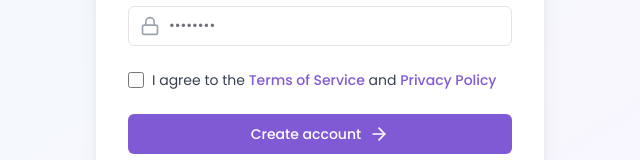
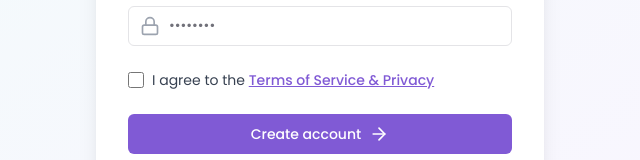
Before and after one commit to MrNamra/storage-frontend, a React (Vite) app: page /signup in a window 1280 px wide. Shown: the part 540-700 px from the top of the page, without its empty margins (320-960 px from the left). Built offline with nearby package versions, Linux system fonts and the light colour scheme.

Commit message:
refactor: update terms and conditions links in Signup component for clarity

```diff
--- a/src/pages/Signup.tsx
+++ b/src/pages/Signup.tsx
@@ -243,16 +243,10 @@ export default function SignUp() {
                 I agree to the{" "}
                 <Link
                   to="/terms-conditions"
-                  className="font-medium text-purple-600 hover:text-purple-500"
+                  className="font-medium text-purple-600 hover:text-purple-500 underline"
+                  target="_blank"
                 >
-                  Terms of Service
-                </Link>{" "}
-                and{" "}
-                <Link
-                  to="/privacy"
-                  className="font-medium text-purple-600 hover:text-purple-500"
-                >
-                  Privacy Policy
+                  Terms of Service & Privacy
                 </Link>
               </label>
             </div>
```
